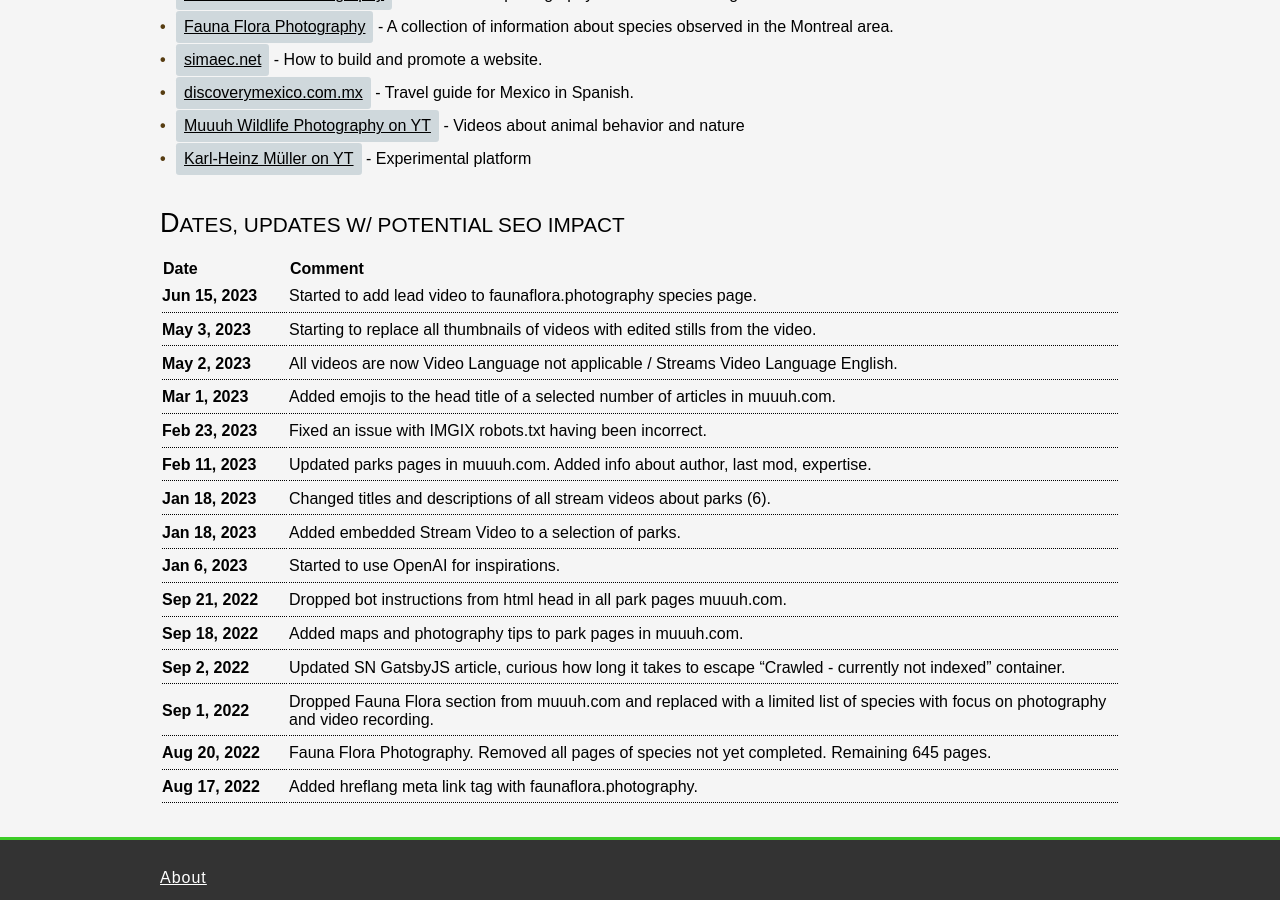
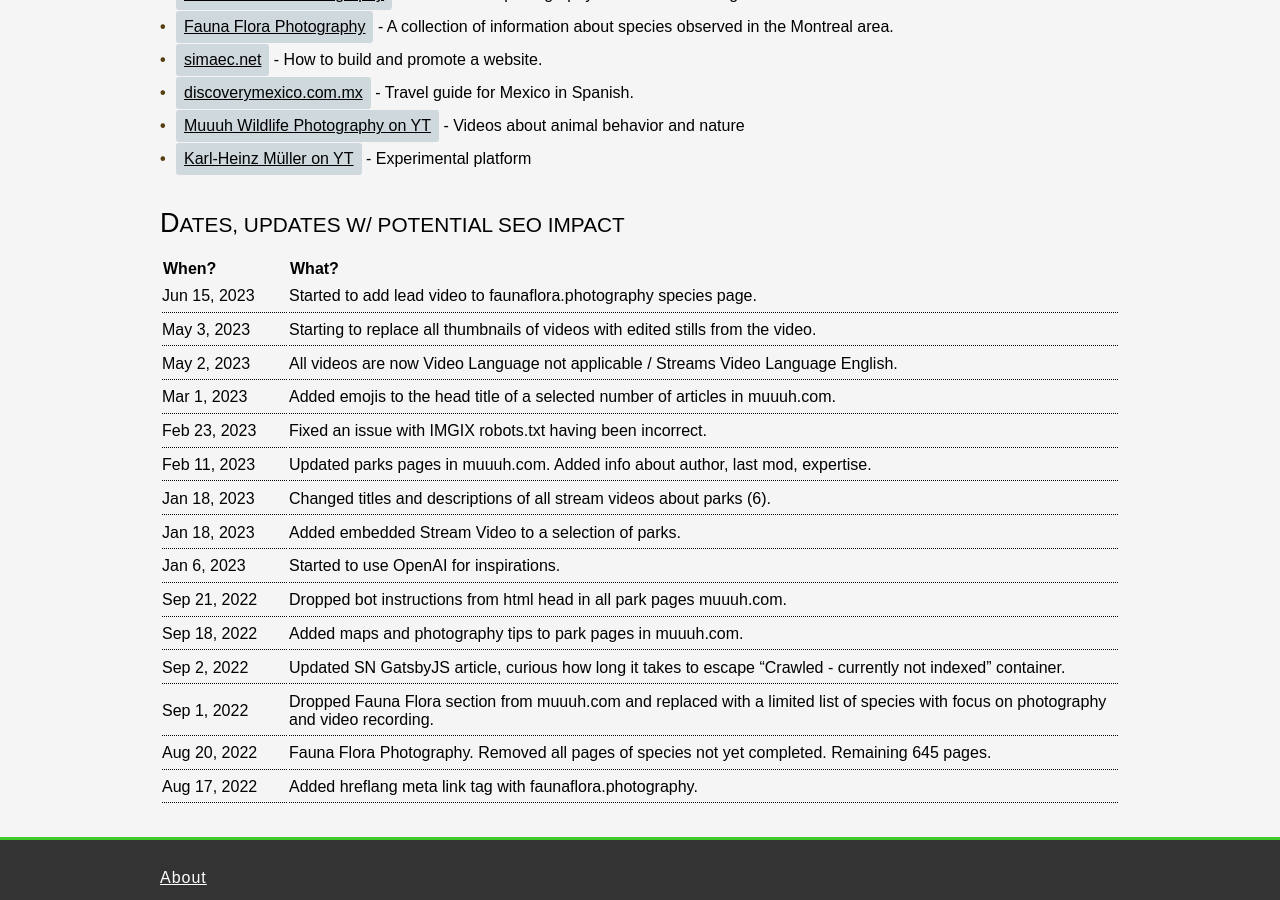
Before and after one commit to KHMuller/khmuller.github.io, a Jekyll site: the page built from index.md, in a window 1280 px wide and 900 px high, scrolled down 560 px. Built offline with Jekyll 4.4.1, drawn with Linux system fonts in a browser that asks for light colours.

Commit message:
Another minor update

```diff
--- a/index.md
+++ b/index.md
@@ -27,20 +27,20 @@ Exploring the principles of evolutionary biology, self-awareness, empathy, and c
 
 ## Dates, Updates w/ Potential SEO Impact
 
-|Date|Comment|
+|When?|What?|
 |:---|:---|
-|**Jun 15, 2023**|Started to add lead video to faunaflora.photography species page.|
-|**May  3, 2023**|Starting to replace all thumbnails of videos with edited stills from the video.|
-|**May  2, 2023**|All videos are now Video Language not applicable / Streams Video Language English.|
-|**Mar  1, 2023**|Added emojis to the head title of a selected number of articles in muuuh.com.|
-|**Feb 23, 2023**|Fixed an issue with IMGIX robots.txt having been incorrect.|
-|**Feb 11, 2023**|Updated parks pages in muuuh.com. Added info about author, last mod, expertise.|
-|**Jan 18, 2023**|Changed titles and descriptions of all stream videos about parks (6).|
-|**Jan 18, 2023**|Added embedded Stream Video to a selection of parks.|
-|**Jan  6, 2023**|Started to use OpenAI for inspirations.|
-|**Sep 21, 2022**|Dropped bot instructions from html head in all park pages muuuh.com.|
-|**Sep 18, 2022**|Added maps and photography tips to park pages in muuuh.com.|
-|**Sep  2, 2022**|Updated SN GatsbyJS article, curious how long it takes to escape "Crawled - currently not indexed" container.|
-|**Sep  1, 2022**|Dropped Fauna Flora section from muuuh.com and replaced with a limited list of species with focus on photography and video recording.|
-|**Aug 20, 2022**|Fauna Flora Photography. Removed all pages of species not yet completed. Remaining 645 pages.|
-|**Aug 17, 2022**|Added hreflang meta link tag with faunaflora.photography.|
+|Jun 15, 2023|Started to add lead video to faunaflora.photography species page.|
+|May  3, 2023|Starting to replace all thumbnails of videos with edited stills from the video.|
+|May  2, 2023|All videos are now Video Language not applicable / Streams Video Language English.|
+|Mar  1, 2023|Added emojis to the head title of a selected number of articles in muuuh.com.|
+|Feb 23, 2023|Fixed an issue with IMGIX robots.txt having been incorrect.|
+|Feb 11, 2023|Updated parks pages in muuuh.com. Added info about author, last mod, expertise.|
+|Jan 18, 2023|Changed titles and descriptions of all stream videos about parks (6).|
+|Jan 18, 2023|Added embedded Stream Video to a selection of parks.|
+|Jan  6, 2023|Started to use OpenAI for inspirations.|
+|Sep 21, 2022|Dropped bot instructions from html head in all park pages muuuh.com.|
+|Sep 18, 2022|Added maps and photography tips to park pages in muuuh.com.|
+|Sep  2, 2022|Updated SN GatsbyJS article, curious how long it takes to escape "Crawled - currently not indexed" container.|
+|Sep  1, 2022|Dropped Fauna Flora section from muuuh.com and replaced with a limited list of species with focus on photography and video recording.|
+|Aug 20, 2022|Fauna Flora Photography. Removed all pages of species not yet completed. Remaining 645 pages.|
+|Aug 17, 2022|Added hreflang meta link tag with faunaflora.photography.|
```
